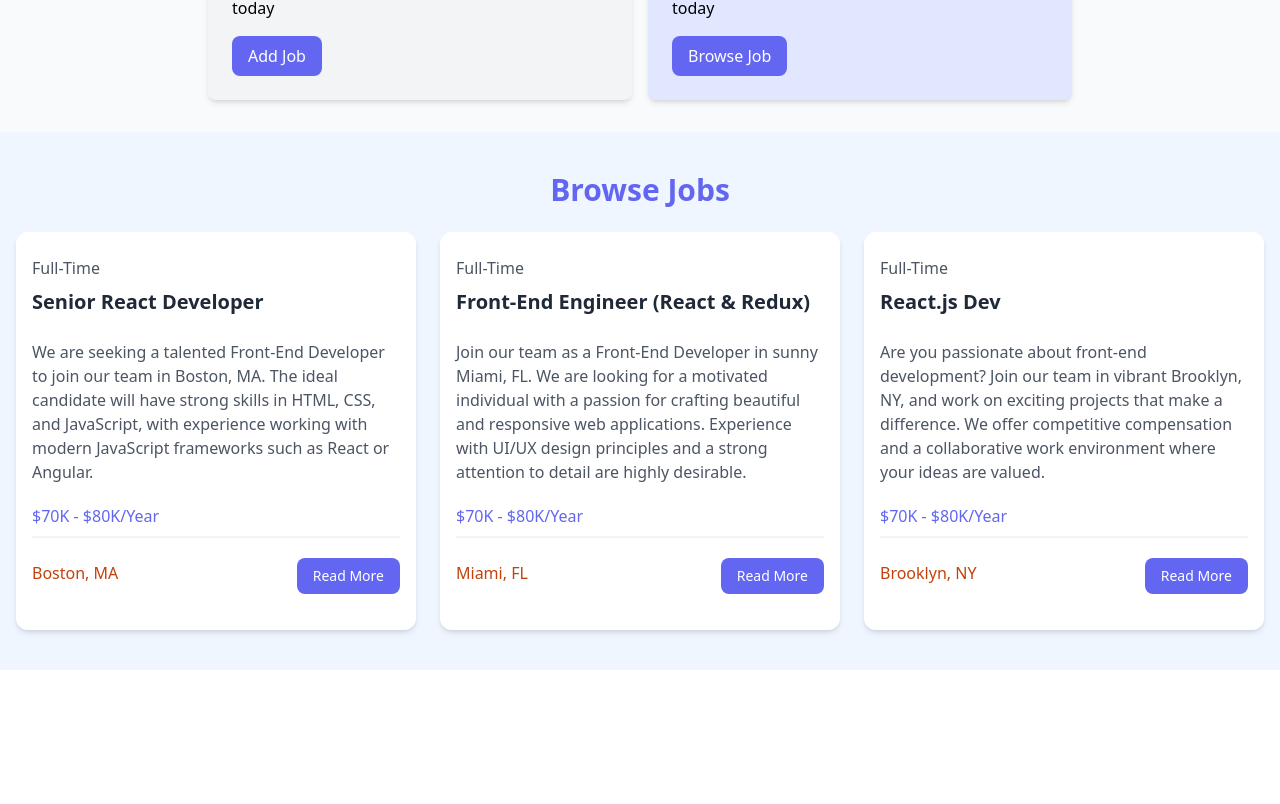
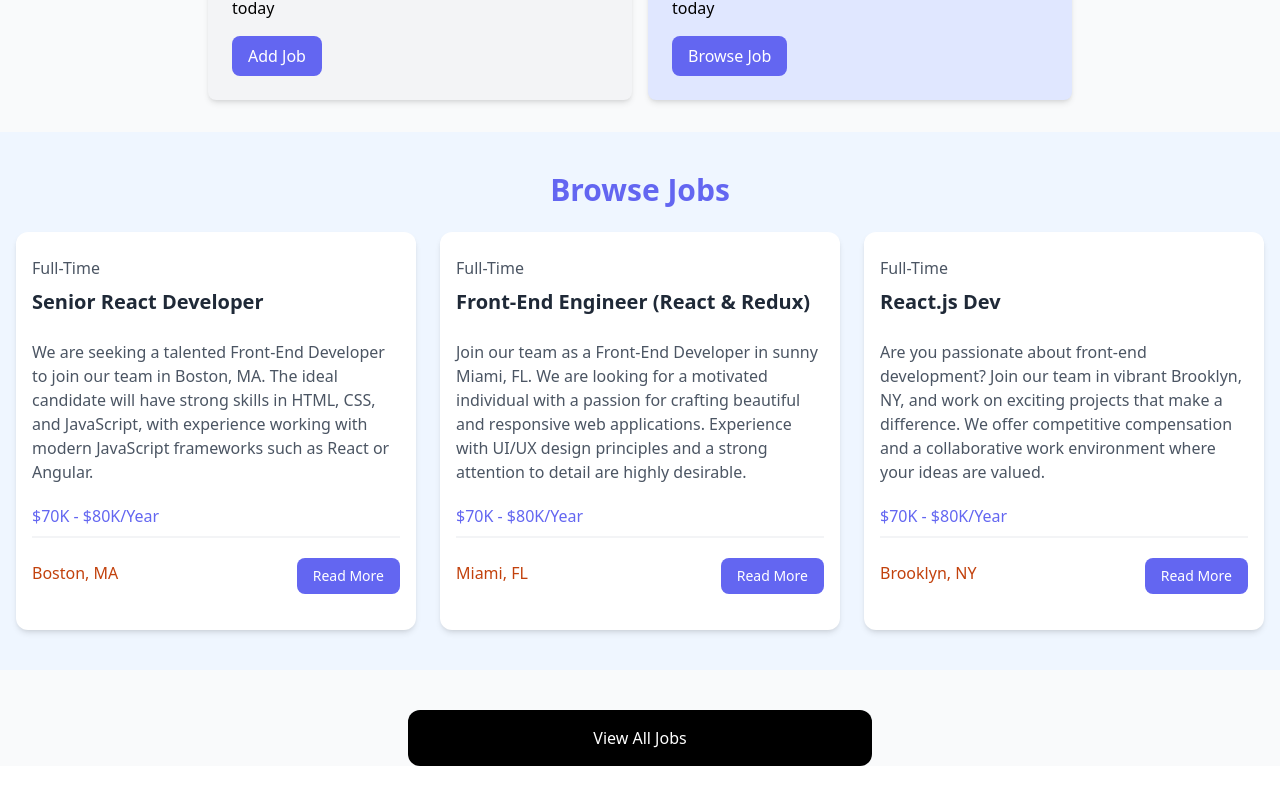
Before and after one commit to sephsx/JobPost_react, a React (Vite) app: page /jobs in a window 1280 px wide. Shown: the part 561-1365 px from the top of the page. Before the commit the page ends 1231 px from the top, so only its background shows below. Built offline with nearby package versions, Linux system fonts and the light colour scheme.

Commit message:
Added VieAllJobs component

```diff
--- a/src/App.jsx
+++ b/src/App.jsx
@@ -3,13 +3,15 @@
 import Hero from './components/Hero'
 import HomeCards from './components/HomeCards'
 import JobListings from './components/JobListings'
+import ViewAllJobs from './components/ViewAllJobs'
 const App = () => {
   return (
     <>
       <Navbar />
       <Hero />
-      <HomeCards/>
-      <JobListings/>
+      <HomeCards />
+      <JobListings />
+      <ViewAllJobs />
     </>
   )
 }
--- /dev/null
+++ b/src/components/ViewAllJobs.jsx
@@ -0,0 +1,14 @@
+import React from 'react'
+
+const ViewAllJobs = () => {
+    return (
+        <section class="m-auto max-w-lg my-10 px-6">
+            <a
+                href="/jobs"
+                class="block bg-black text-white text-center py-4 px-6 rounded-xl hover:bg-gray-700"
+            >View All Jobs</a>
+        </section>
+    )
+}
+
+export default ViewAllJobs
```
